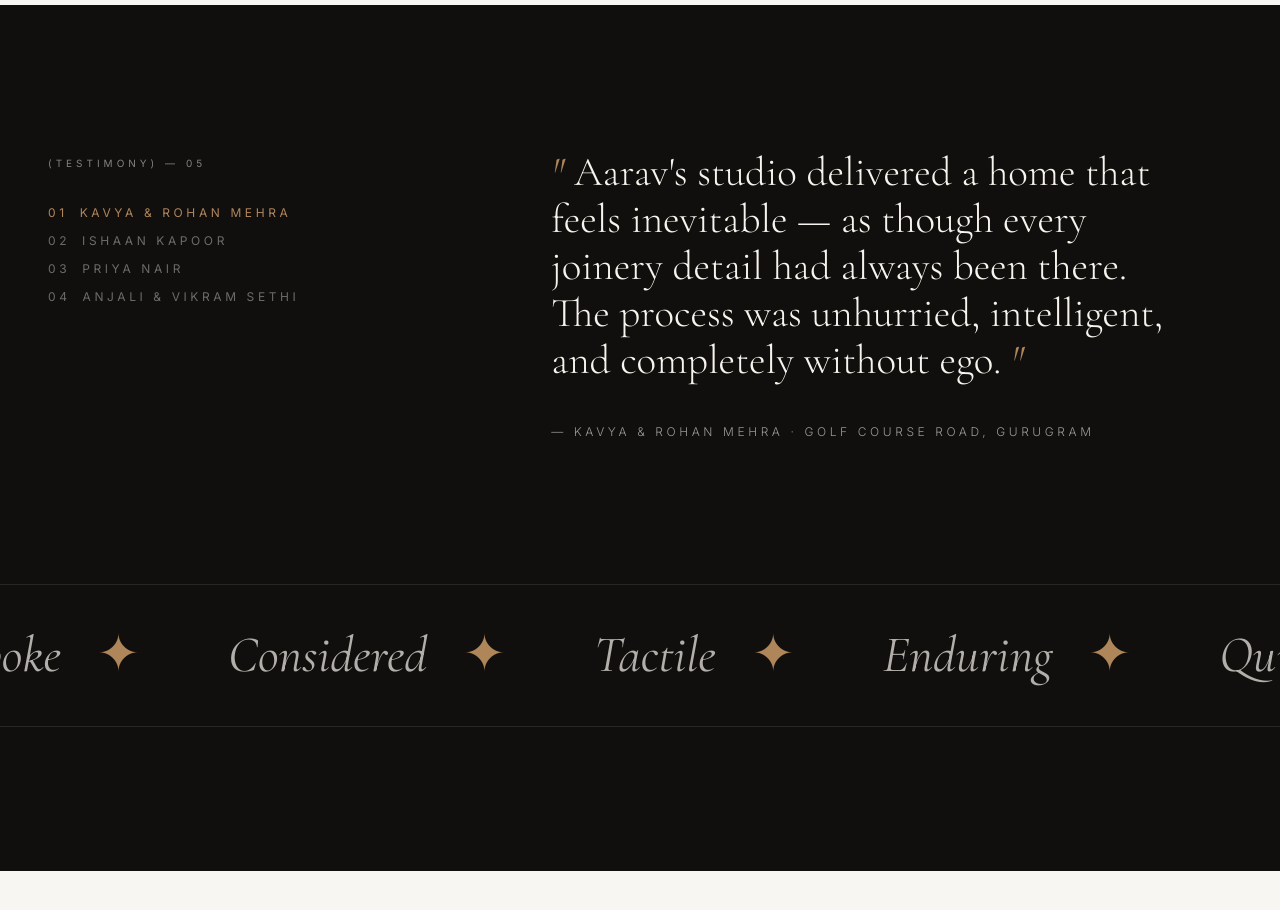
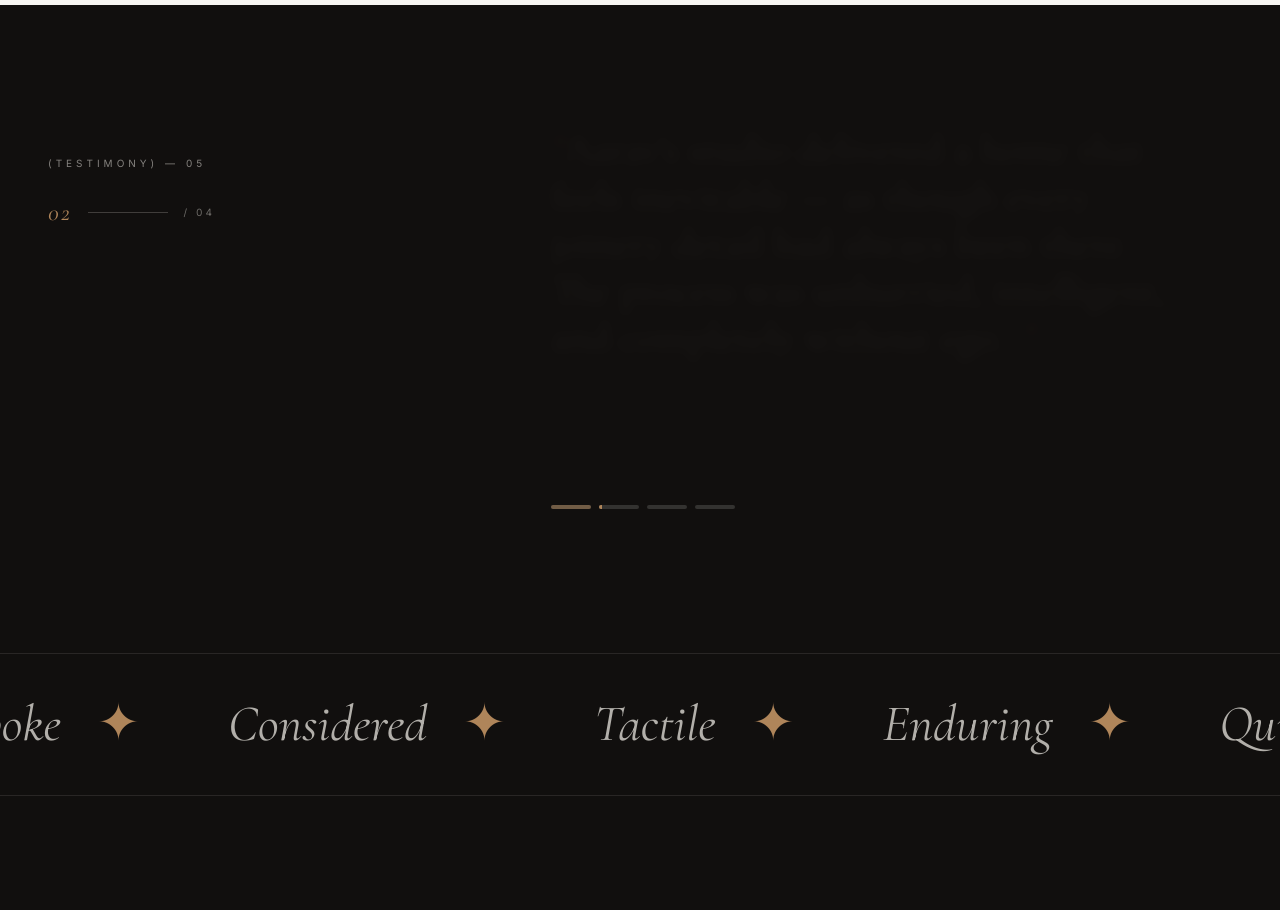
Before and after one commit to iconoclast-bit/aaravs-design-hub, a React (Vite) app: page / in a window 1280 px wide. Shown: the part 5260-6170 px from the top of the page. Built offline with nearby package versions, Linux system fonts and the light colour scheme.

Commit message:
Changes
Co-authored-by: iconoclast-bit <65853011+iconoclast-bit@users.noreply.github.com>

```diff
--- a/src/components/home/Testimonials.tsx
+++ b/src/components/home/Testimonials.tsx
@@ -1,5 +1,5 @@
-import { motion } from 'framer-motion';
-import { useState } from 'react';
+import { AnimatePresence, motion } from 'framer-motion';
+import { useEffect, useState } from 'react';
 
 const words = ['Bespoke', 'Considered', 'Tactile', 'Enduring', 'Quiet', 'Refined'];
 
@@ -30,8 +30,19 @@ const testimonials = [
   },
 ];
 
+const ROTATE_MS = 6500;
+
 const Testimonials = () => {
   const [active, setActive] = useState(0);
+
+  useEffect(() => {
+    const id = setInterval(
+      () => setActive((i) => (i + 1) % testimonials.length),
+      ROTATE_MS,
+    );
+    return () => clearInterval(id);
+  }, []);
+
   const t = testimonials[active];
 
   return (
@@ -41,48 +52,77 @@ const Testimonials = () => {
           <span className="text-[10px] uppercase tracking-[0.4em] text-cream/50">
             (Testimony) — 05
           </span>
-          <div className="mt-8 hidden md:flex flex-col gap-3">
-            {testimonials.map((it, i) => (
-              <button
-                key={i}
-                onClick={() => setActive(i)}
-                className={`text-left text-xs uppercase tracking-[0.3em] transition-colors ${
-                  i === active ? 'text-bronze' : 'text-cream/40 hover:text-cream/70'
-                }`}
-              >
-                <span className="mr-3">0{i + 1}</span>
-                {it.author}
-              </button>
-            ))}
+          <div className="mt-6 flex items-center gap-4">
+            <span className="font-serif italic text-bronze text-2xl tabular-nums">
+              0{active + 1}
+            </span>
+            <span className="h-px flex-1 max-w-[80px] bg-cream/20" />
+            <span className="text-[10px] uppercase tracking-[0.3em] text-cream/40 tabular-nums">
+              / 0{testimonials.length}
+            </span>
           </div>
         </div>
-        <div className="col-span-12 md:col-span-7">
+
+        <div className="col-span-12 md:col-span-7 relative min-h-[320px] md:min-h-[360px]">
+          <AnimatePresence mode="wait">
             <motion.blockquote
               key={active}
-            initial={{ opacity: 0, y: 20 }}
-            animate={{ opacity: 1, y: 0 }}
-            transition={{ duration: 0.8, ease: [0.22, 1, 0.36, 1] }}
-            className="font-serif font-light leading-[1.15] text-balance"
+              initial={{ opacity: 0, y: 24, filter: 'blur(6px)' }}
+              animate={{ opacity: 1, y: 0, filter: 'blur(0px)' }}
+              exit={{ opacity: 0, y: -24, filter: 'blur(6px)' }}
+              transition={{ duration: 0.9, ease: [0.22, 1, 0.36, 1] }}
+              className="font-serif font-light leading-[1.15] text-balance absolute inset-0"
               style={{ fontSize: 'clamp(1.5rem, 3.2vw, 2.75rem)' }}
             >
-            <span className="text-bronze italic">"</span> {t.quote}
+              <span className="text-bronze italic">"</span>
+              {/* Word-by-word reveal */}
+              {t.quote.split(' ').map((w, i) => (
+                <motion.span
+                  key={i}
+                  initial={{ opacity: 0, y: 12 }}
+                  animate={{ opacity: 1, y: 0 }}
+                  transition={{
+                    duration: 0.5,
+                    delay: 0.15 + i * 0.025,
+                    ease: [0.22, 1, 0.36, 1],
+                  }}
+                  className="inline-block mr-[0.25em]"
+                >
+                  {w}
+                </motion.span>
+              ))}
               <span className="text-bronze italic"> "</span>
-            <footer className="mt-10 text-xs uppercase tracking-[0.3em] text-cream/60 font-sans not-italic">
+              <motion.footer
+                initial={{ opacity: 0 }}
+                animate={{ opacity: 1 }}
+                transition={{ duration: 0.6, delay: 0.4 }}
+                className="mt-10 text-xs uppercase tracking-[0.3em] text-cream/60 font-sans not-italic"
+              >
                 — {t.author} · {t.location}
-            </footer>
+              </motion.footer>
             </motion.blockquote>
+          </AnimatePresence>
 
-          {/* Mobile pagination */}
-          <div className="md:hidden mt-8 flex gap-2">
+          {/* Progress dots */}
+          <div className="absolute bottom-0 left-0 flex gap-2">
             {testimonials.map((_, i) => (
               <button
                 key={i}
                 onClick={() => setActive(i)}
-                aria-label={`Testimonial ${i + 1}`}
-                className={`h-1.5 rounded-full transition-all ${
-                  i === active ? 'w-8 bg-bronze' : 'w-4 bg-cream/25'
-                }`}
+                aria-label={`Show testimonial ${i + 1}`}
+                className="relative h-1 w-10 overflow-hidden rounded-full bg-cream/15"
+              >
+                {i === active && (
+                  <motion.span
+                    key={active}
+                    initial={{ width: 0 }}
+                    animate={{ width: '100%' }}
+                    transition={{ duration: ROTATE_MS / 1000, ease: 'linear' }}
+                    className="absolute inset-y-0 left-0 bg-bronze"
                   />
+                )}
+                {i < active && <span className="absolute inset-0 bg-bronze/50" />}
+              </button>
             ))}
           </div>
         </div>
```
Lines whose indentation alone changed are shown as unchanged.
